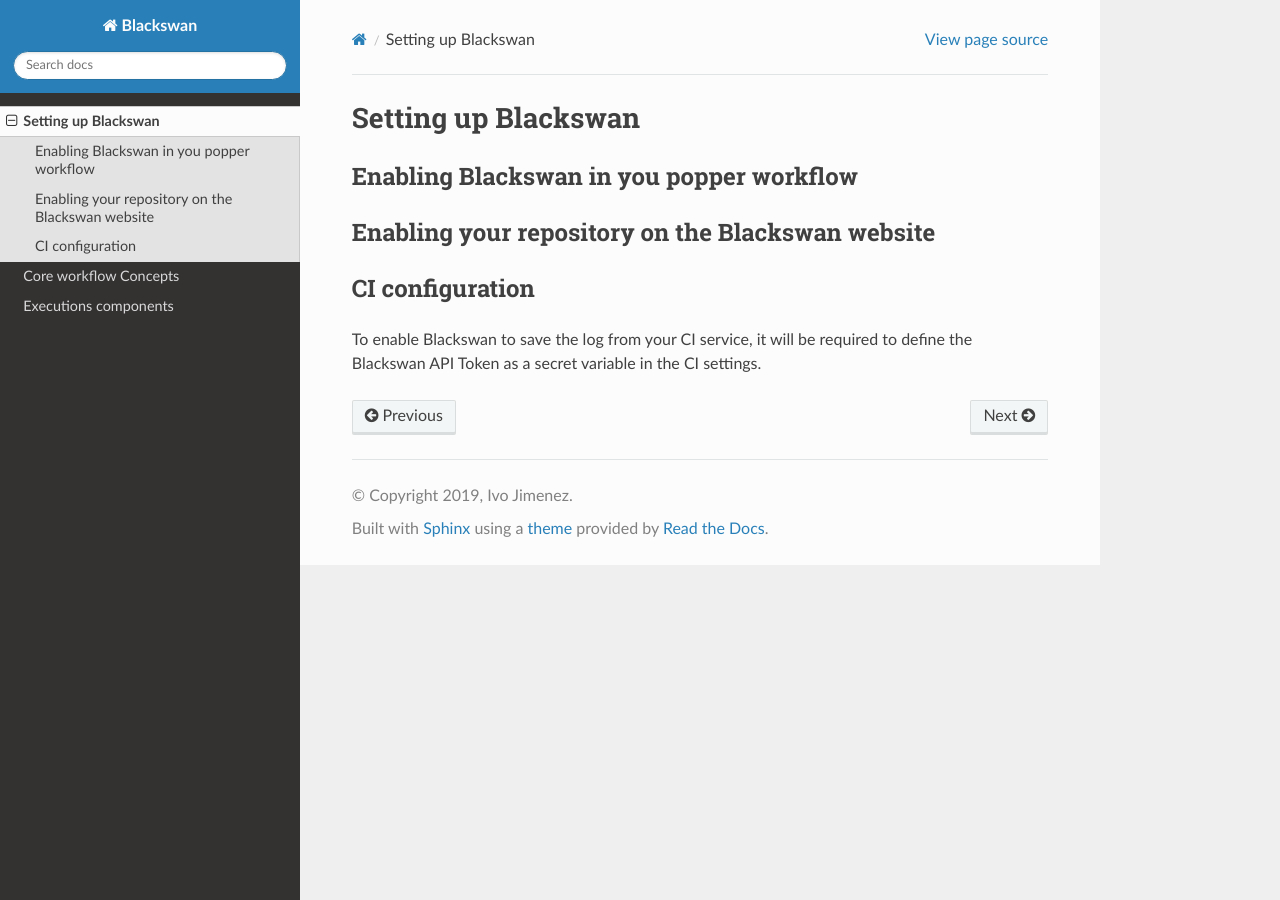
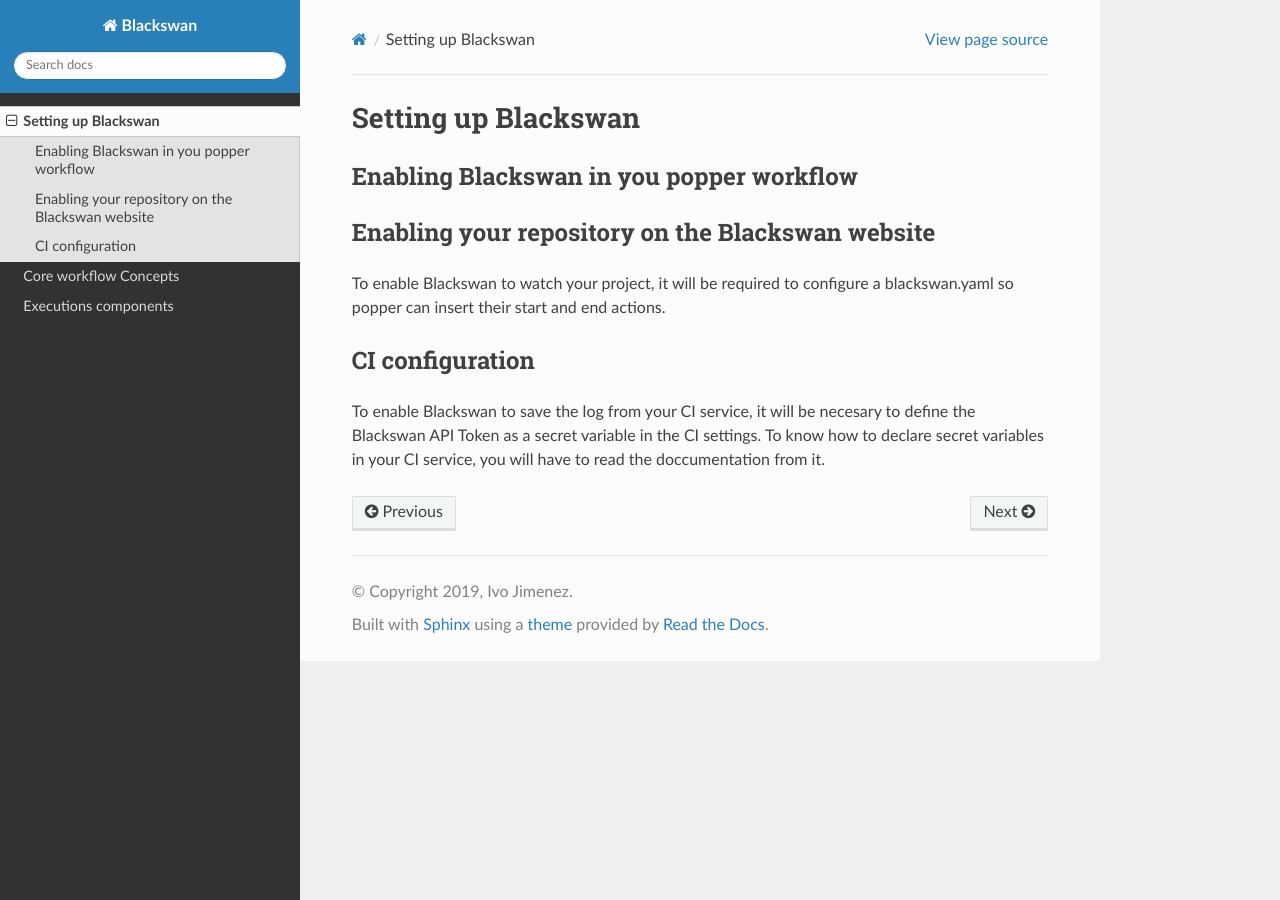
Before and after one commit to ivotron/webdash, a Sphinx documentation site: the page built from docs/sections/setup_blackswan.md, in a window 1280 px wide. Built offline with Sphinx 7.4.7 and the Read the Docs theme 2.0.0, drawn with Linux system fonts in a browser that asks for light colours.

Commit message:
More info

```diff
--- a/docs/sections/setup_blackswan.md
+++ b/docs/sections/setup_blackswan.md
@@ -2,9 +2,9 @@
 
 ## Enabling Blackswan in you popper workflow
 
-
 ## Enabling your repository on the Blackswan website
-
+To enable Blackswan to watch your project, it will be required to configure a blackswan.yaml so popper can insert their start and end actions.
 
 ## CI configuration
-To enable Blackswan to save the log from your CI service, it will be required to define the Blackswan API Token as a secret variable in the CI settings.
+To enable Blackswan to save the log from your CI service, it will be necesary to define the Blackswan API Token as a secret variable in the CI settings.
+To know how to declare secret variables in your CI service, you will have to read the doccumentation from it.
```
Also changed, not shown: docs/sections/execution_components.md (+2 -0 lines).
